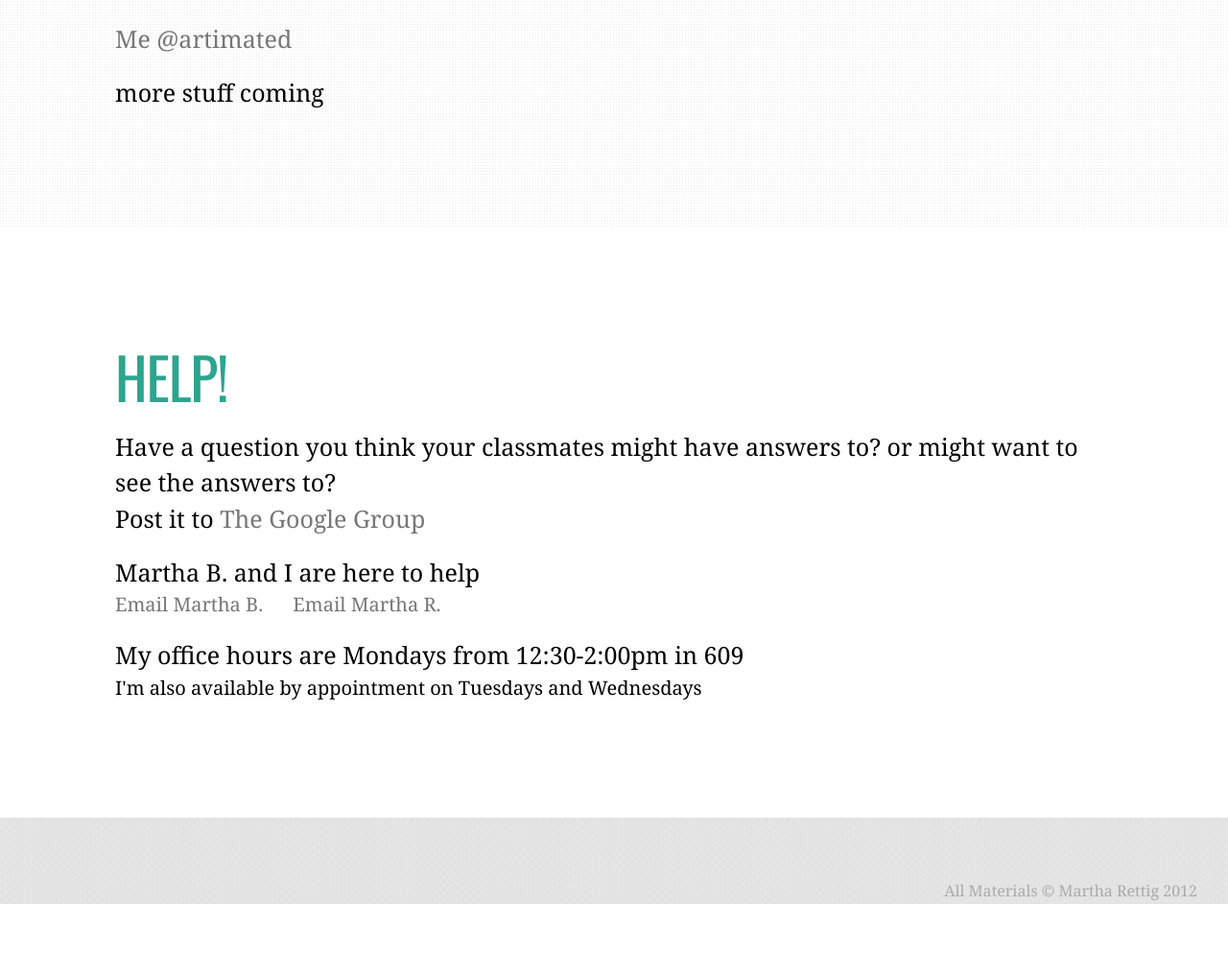
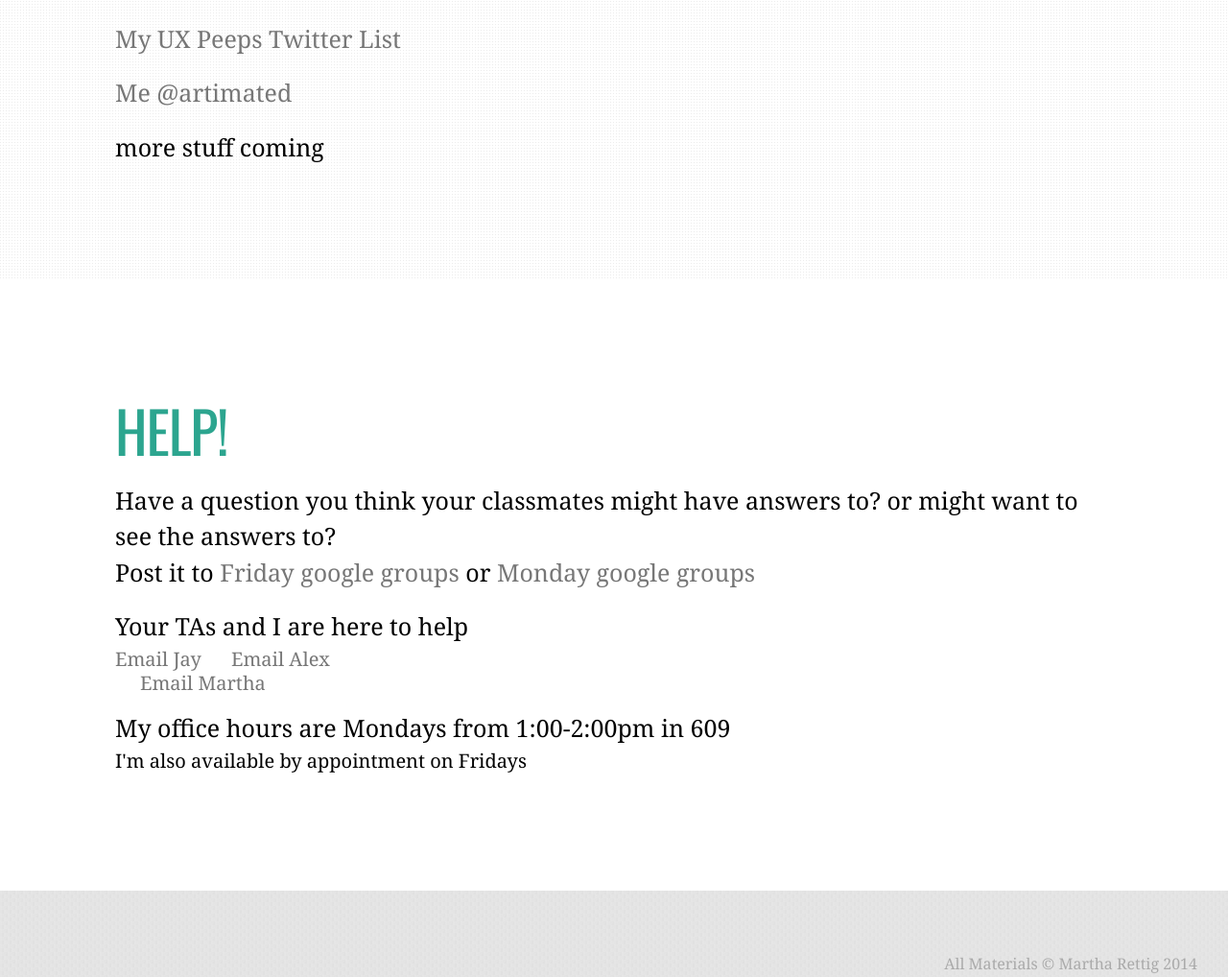
Before and after one commit to marthar/webfall-2014, a plain HTML site: page index.html in a window 1280 px wide. Shown: the part 2660-3678 px from the top of the page at 96% size. Before the commit the page ends 3602 px from the top, so only its background shows below. Drawn offline with nearby package versions, Linux system fonts and the light colour scheme.

Commit message:
twitter/contact update

```diff
--- a/index.html
+++ b/index.html
@@ -81,6 +81,7 @@
 	<section id="follow">
 		<h2>Web Folks To Follow</h2>
 			<h3><a href="http://twitter.com/i/#!/artimated/webdesign-peeps">My WebPeeps Twitter List</a></h3>
+			<h3><a href="http://twitter.com/i/#!/artimated/ux-peeps">My UX Peeps Twitter List</a></h3>
 			<h3><a href="http://twitter.com/artimated">Me @artimated</a></h3>
 			<h3>more stuff coming</h3>
 	</section>
@@ -88,15 +89,15 @@
 	<section id="help">
 		<h2>Help!</h2>
 			<h3>Have a question you think your classmates might have answers to? or might want to see the answers to?<br/>
-				Post it to  <a href="https://groups.google.com/forum/#!forum/webspring2013">The Google Group</a></h3>
-			<h3>Martha B. and I are here to help</h3>
-			<p><a href="mailto:mrth.bry@gmail.com?Subject=Help Me Mike!">Email Martha B.</a> &nbsp;&nbsp;&nbsp;&nbsp;&nbsp;<a href="mailto:martha@cykod.com?Subject=Help Me Martha!">Email Martha R.</a></p>
-			<h3>My office hours are Mondays from 12:30-2:00pm in 609</h3>
-			<p>I'm also available by appointment on Tuesdays and Wednesdays</p>
+				Post it to <a href="http://groups.google.com/group/webfall2014-friday">Friday google groups</a> or <a href="http://groups.google.com/group/webfall2014-monday">Monday google groups</a></h3>
+			<h3>Your TAs and I are here to help</h3>
+			<p><a href="mailto:mrth.bry@gmail.com?Subject=Help Me Jay!">Email Jay</a> &nbsp;&nbsp;&nbsp;&nbsp;&nbsp;<a href="mailto:martha@cykod.com?Subject=Help Me Alex">Email Alex</a></p>&nbsp;&nbsp;&nbsp;&nbsp;&nbsp;<a href="mailto:martha@cykod.com?Subject=Help Me Martha">Email Martha</a></p>
+			<h3>My office hours are Mondays from 1:00-2:00pm in 609</h3>
+			<p>I'm also available by appointment on Fridays</p>
 	</section>
 
 	<footer>
-		<p>All Materials &copy; Martha Rettig 2012</p>
+		<p>All Materials &copy; Martha Rettig 2014</p>
 	<footer>
 
 
```
